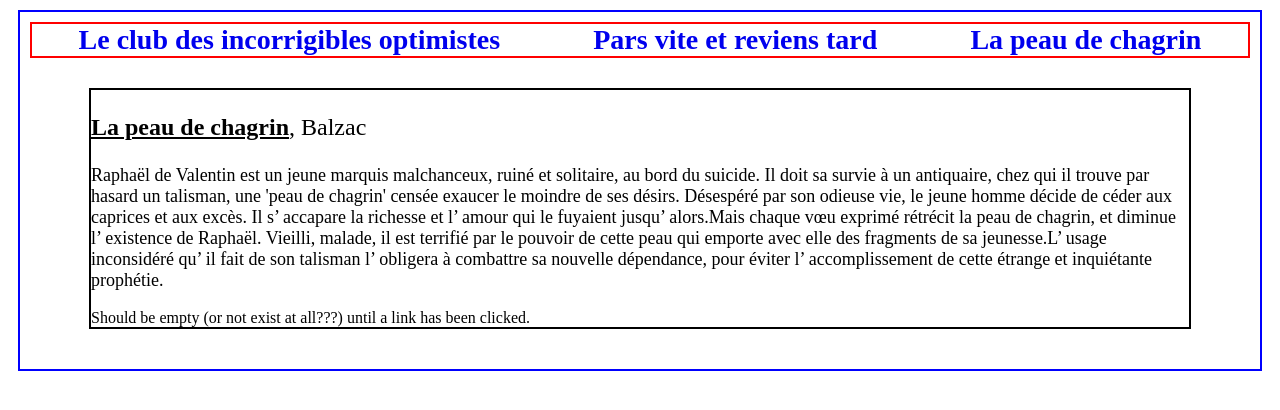
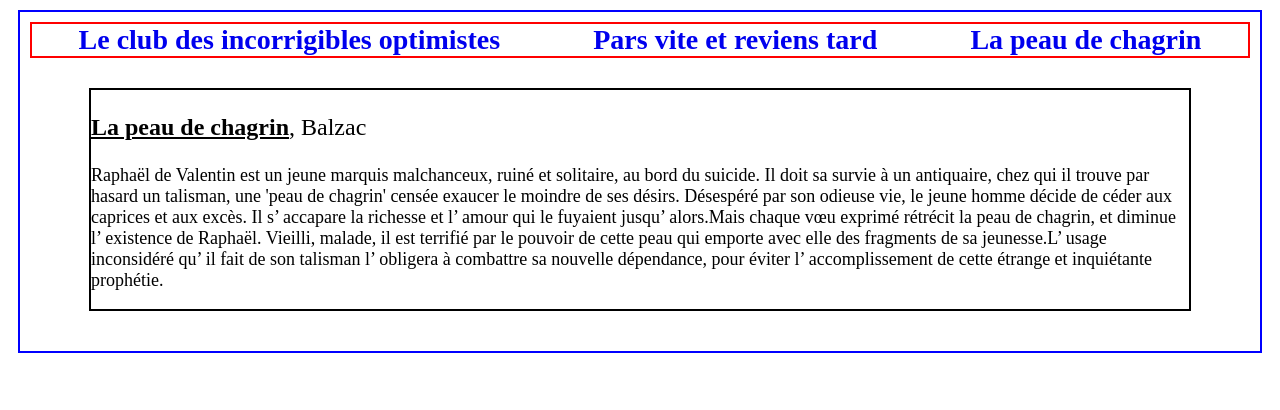
Before and after one commit to 0xKubitus/2022-08-03_React_Dynamic-Routing, a React (Create React App) app: page /book/la-peau-de-chagrin in a window 1280 px wide. Shown: the top 410 px of the page. Built offline with nearby package versions, Linux system fonts and the light colour scheme.

Commit message:
mini code cleaning done

```diff
--- a/src/components/Book/index.jsx
+++ b/src/components/Book/index.jsx
@@ -12,7 +12,7 @@
   // Dès que le composant est monté ou que l'URL change, j'appelle setCurrentBook en lui passant le livre, grâce au useEffect().
   useEffect(() => {
     const foundBook = books.find((book) => book.slug === bookSlug);
-    console.log(foundBook)
+    //console.log(foundBook)
     setCurrentBook(foundBook);
   }, [bookSlug])
 
@@ -22,12 +22,9 @@
       <div className="real-book-content">
         <p id="book-title"><b><u>{book.title}</u></b>, {book.author}</p>
         <p id="book-desc">{book.description}</p>
-        Should be empty (or not exist at all???) until a link has been clicked.
       </div>
     )
   }
-
-// Alors, si currentBook contient bien un livre, je renvoie toutes ses informations. Sinon je mets un message d'erreur. Cela nous permet par exemple de ne pas avoir de bug, dans le cas où l'utilisateur rentrerait lui-même une URL personnalisée.
 
 
   const booksLinks = books.map( (book) => {
```
